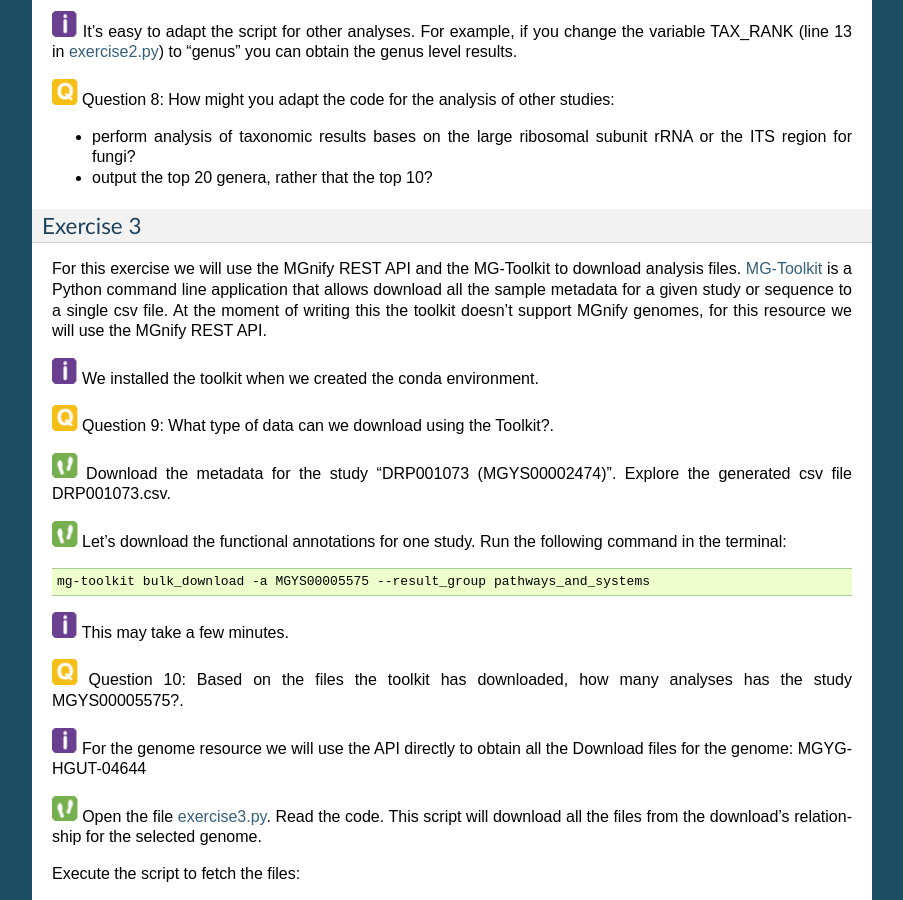
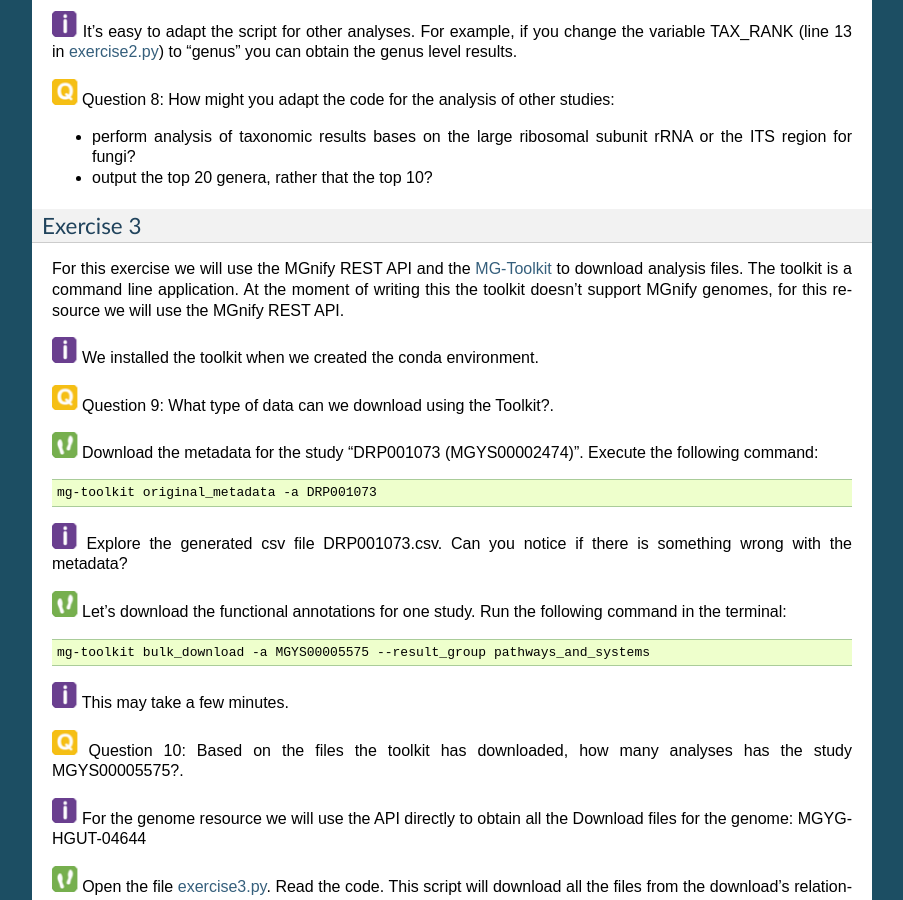
Before and after one commit to EBI-Metagenomics/mgnify-ebi-2020, a Sphinx documentation site: the page built from docs/source/api.rst, in a window 1280 px wide and 900 px high, scrolled down 6598 px. Shown: the whole window, without its empty margins (198-1101 px from the left). Built offline with Sphinx 7.4.7, drawn with Linux system fonts in a browser that asks for light colours.

Commit message:
Adjust api.rst

```diff
--- a/docs/source/api.rst
+++ b/docs/source/api.rst
@@ -200,7 +200,7 @@ We will begin by retrieving taxonomic analysis data and then plotting relative a
 Exercise 3
 **********
 
-For this exercise we will use the MGnify REST API and the MG-Toolkit to download analysis files. `MG-Toolkit <https://pypi.org/project/mg-toolkit/>`_ is a Python command line application that allows download all the sample metadata for a given study or sequence to a single csv file. At the moment of writing this the toolkit doesn't support MGnify genomes, for this resource we will use the MGnify REST API.
+For this exercise we will use the MGnify REST API and the `MG-Toolkit <https://pypi.org/project/mg-toolkit/>`_ to download analysis files. The toolkit is a command line application. At the moment of writing this the toolkit doesn't support MGnify genomes, for this resource we will use the MGnify REST API.
 
 
 |info|\  We installed the toolkit when we created the conda environment.
@@ -209,7 +209,14 @@ For this exercise we will use the MGnify REST API and the MG-Toolkit to download
 |question|\  Question 9: What type of data can we download using the Toolkit?.
 
 
-|action|\  Download the metadata for the study "DRP001073 (MGYS00002474)". Explore the generated csv file DRP001073.csv.
+|action|\  Download the metadata for the study "DRP001073 (MGYS00002474)". Execute the following command:
+
+.. code-block:: bash
+
+   mg-toolkit original_metadata -a DRP001073
+
+
+|info|\  Explore the generated csv file DRP001073.csv. Can you notice if there is something wrong with the metadata?
 
 
 |action|\  Let's download the functional annotations for one study. Run the following command in the terminal:
--- a/docs/source/scripts/api/exercise2.py
+++ b/docs/source/scripts/api/exercise2.py
@@ -37,6 +37,10 @@ study_accession = "MGYS00002474"
 # MGYS00000601 (ERP013908) Assessment of Bacterial DNA Extraction Procedures for Metagenomic Sequencing Evaluated
 # on Different Environmental Matrices.
 # study_accession = "MGYS00000601"
+
+# MGYS00002115
+# The study includes fungal genetic diversity assessment by ITS-1 next generation sequencing (NGS) analyses
+# study_accession = "MGYS00002115"
 
 resource = "studies/" + study_accession + "/analyses"
 
```
